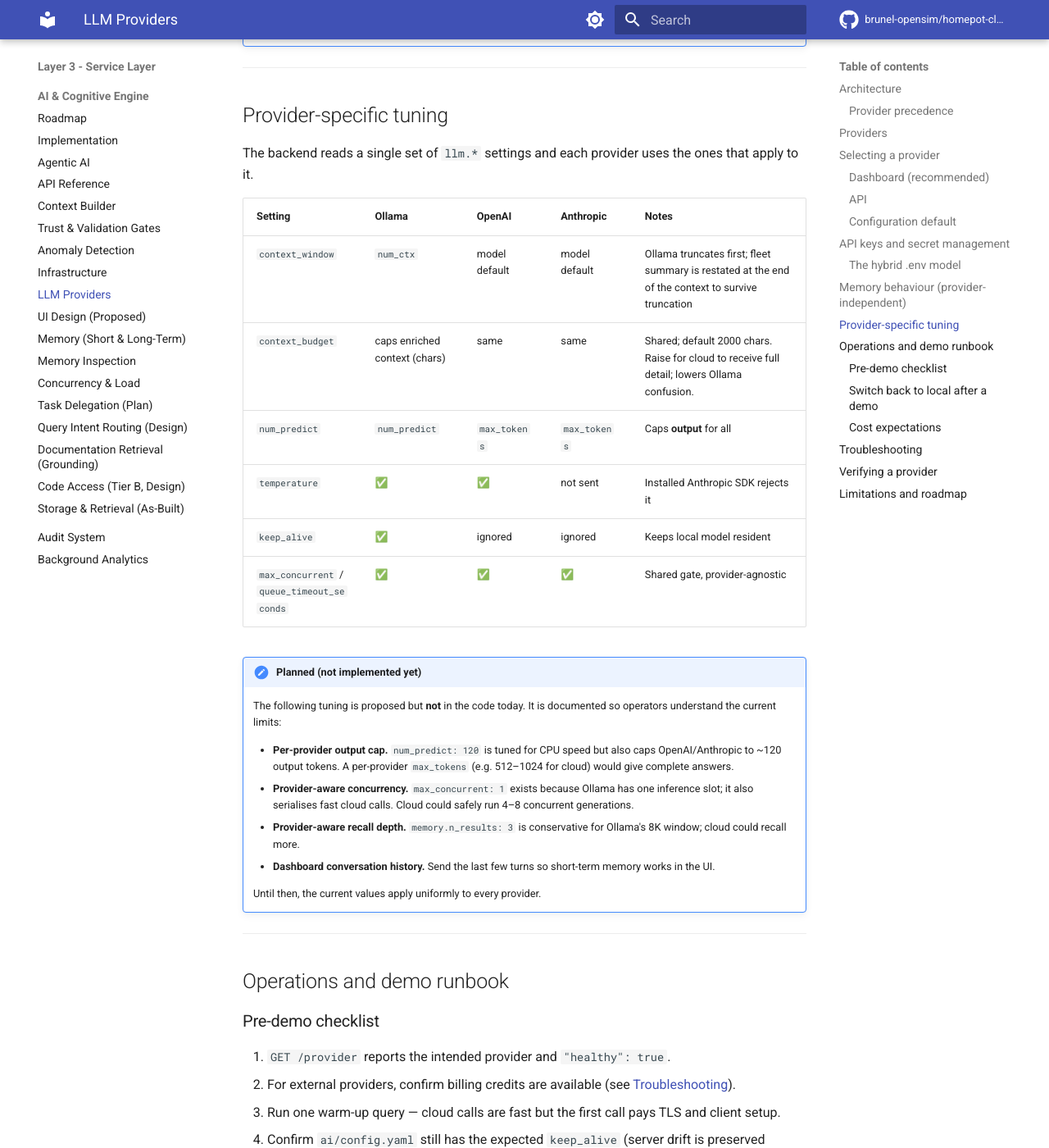
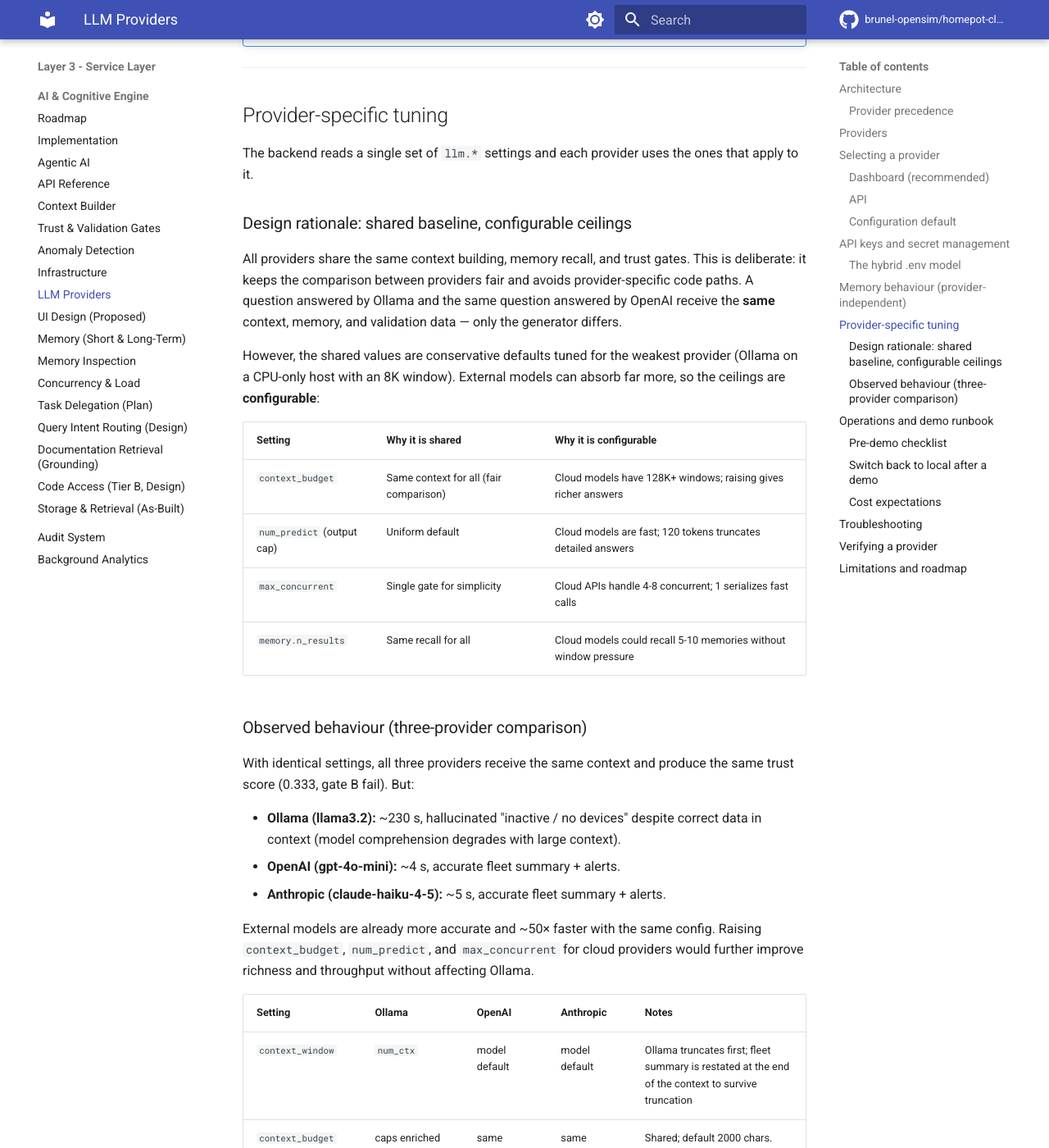
Before and after one commit to brunel-opensim/homepot-client, an MkDocs documentation site: the page built from docs/ai-llm-providers.md, in a window 1280 px wide and 1400 px high, scrolled down 5606 px. Shown: the whole window at 82% size. Built offline with MkDocs 1.6.1 and Material for MkDocs 9.7.7, drawn with Linux system fonts in a browser that asks for light colours; comment, search, counter and statistics services are not loaded; the version menu is left out; some of the changed text lies outside the part shown.

Commit message:
docs(ai): document provider tuning rationale and three-provider comparison

```diff
--- a/docs/ai-llm-providers.md
+++ b/docs/ai-llm-providers.md
@@ -234,6 +234,39 @@ is called. **Switching providers changes the generator, not the memory.**
 The backend reads a single set of `llm.*` settings and each provider uses the
 ones that apply to it.
 
+### Design rationale: shared baseline, configurable ceilings
+
+All providers share the same context building, memory recall, and trust gates.
+This is deliberate: it keeps the comparison between providers fair and avoids
+provider-specific code paths. A question answered by Ollama and the same
+question answered by OpenAI receive the **same** context, memory, and
+validation data — only the generator differs.
+
+However, the shared values are conservative defaults tuned for the weakest
+provider (Ollama on a CPU-only host with an 8K window). External models can
+absorb far more, so the ceilings are **configurable**:
+
+| Setting | Why it is shared | Why it is configurable |
+|---|---|---|
+| `context_budget` | Same context for all (fair comparison) | Cloud models have 128K+ windows; raising gives richer answers |
+| `num_predict` (output cap) | Uniform default | Cloud models are fast; 120 tokens truncates detailed answers |
+| `max_concurrent` | Single gate for simplicity | Cloud APIs handle 4-8 concurrent; 1 serializes fast calls |
+| `memory.n_results` | Same recall for all | Cloud models could recall 5-10 memories without window pressure |
+
+### Observed behaviour (three-provider comparison)
+
+With identical settings, all three providers receive the same context and produce
+the same trust score (0.333, gate B fail). But:
+
+- **Ollama (llama3.2):** ~230 s, hallucinated "inactive / no devices" despite
+  correct data in context (model comprehension degrades with large context).
+- **OpenAI (gpt-4o-mini):** ~4 s, accurate fleet summary + alerts.
+- **Anthropic (claude-haiku-4-5):** ~5 s, accurate fleet summary + alerts.
+
+External models are already more accurate and ~50× faster with the same config.
+Raising `context_budget`, `num_predict`, and `max_concurrent` for cloud
+providers would further improve richness and throughput without affecting Ollama.
+
 | Setting | Ollama | OpenAI | Anthropic | Notes |
 |---|---|---|---|---|
 | `context_window` | `num_ctx` | model default | model default | Ollama truncates first; fleet summary is restated at the end of the context to survive truncation |
@@ -243,9 +276,10 @@ ones that apply to it.
 | `keep_alive` | ✅ | ignored | ignored | Keeps local model resident |
 | `max_concurrent` / `queue_timeout_seconds` | ✅ | ✅ | ✅ | Shared gate, provider-agnostic |
 
-!!! note "Planned (not implemented yet)"
-    The following tuning is proposed but **not** in the code today. It is
-    documented so operators understand the current limits:
+!!! note "Partially implemented"
+    `context_budget` is now implemented (see the table above) and caps the
+    enriched context to a configurable number of characters. The remaining
+    tuning is proposed but **not** in the code today:
 
     - **Per-provider output cap.** `num_predict: 120` is tuned for CPU speed but
       also caps OpenAI/Anthropic to ~120 output tokens. A per-provider
@@ -255,6 +289,9 @@ ones that apply to it.
       safely run 4–8 concurrent generations.
     - **Provider-aware recall depth.** `memory.n_results: 3` is conservative for
       Ollama's 8K window; cloud could recall more.
+    - **Per-provider context budget.** `context_budget` is currently a single
+      shared value. Per-provider overrides (e.g. higher for cloud) would let
+      external models receive the full detail without changing Ollama's cap.
     - **Dashboard conversation history.** Send the last few turns so short-term
       memory works in the UI.
 
@@ -341,7 +378,8 @@ the configured provider.
 
 - **Secrets in `ai/provider.json`** are plaintext (mitigated by `.gitignore`).
 - **Per-provider tuning** (output cap, concurrency, recall depth) is not yet
-  implemented; see the [Planned](#provider-specific-tuning) note.
+  implemented; `context_budget` is the first such knob. See the
+  [Partially implemented](#provider-specific-tuning) note.
 - **Short-term memory** is not wired into the Dashboard widget.
 - **Model IDs drift** — external defaults may need updating as vendors retire
   models.
```
